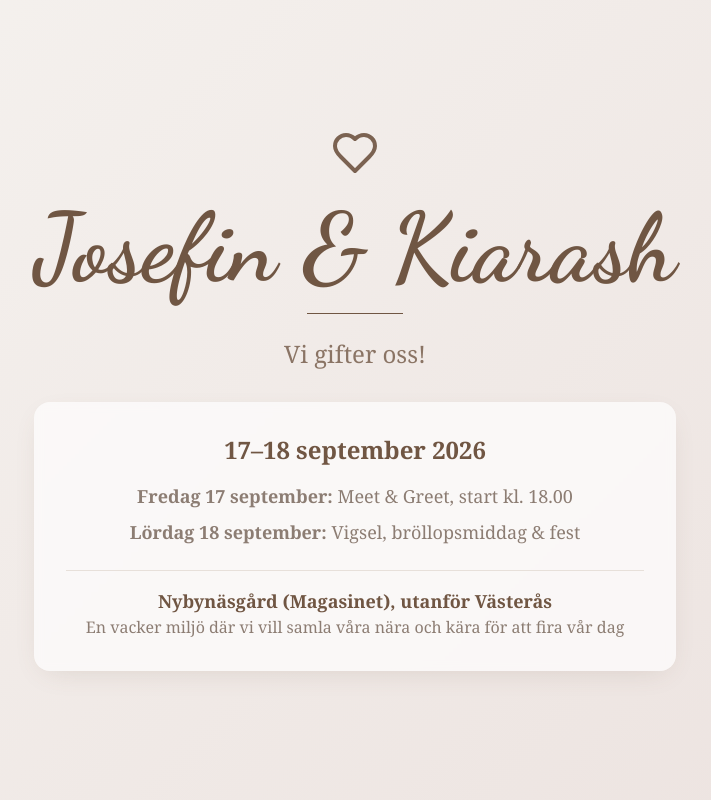
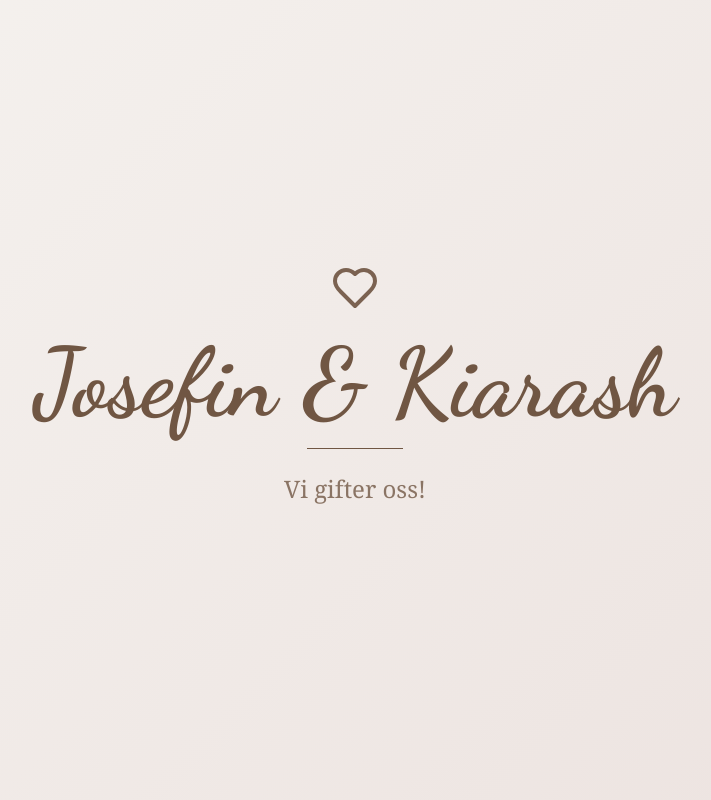
Before and after one commit to KiarashKiani/falk-kiani-celebrate, a React (Vite) app: page / in a window 1280 px wide. Shown: the top 800 px of the page, without its empty margins (285-996 px from the left). Built offline with nearby package versions, Linux system fonts and the light colour scheme.

Commit message:
Move details out of hero banner
Move the event details and location information out of the hero banner so that only the date is visible in the hero section.

```diff
--- a/src/components/WeddingHero.tsx
+++ b/src/components/WeddingHero.tsx
@@ -22,26 +22,6 @@ const WeddingHero = () => {
             Vi gifter oss!
           </p>
         </div>
-
-        <div className="bg-card/80 backdrop-blur-sm rounded-2xl p-8 shadow-elegant">
-          <h2 className="font-serif text-2xl font-semibold text-primary mb-4">
-            17–18 september 2026
-          </h2>
-          <p className="font-serif text-lg text-muted-foreground mb-2">
-            <span className="font-semibold">Fredag 17 september:</span> Meet & Greet, start kl. 18.00
-          </p>
-          <p className="font-serif text-lg text-muted-foreground mb-6">
-            <span className="font-semibold">Lördag 18 september:</span> Vigsel, bröllopsmiddag & fest
-          </p>
-          <div className="border-t border-border pt-4">
-            <p className="font-serif text-lg text-primary font-semibold">
-              Nybynäsgård (Magasinet), utanför Västerås
-            </p>
-            <p className="font-serif text-muted-foreground">
-              En vacker miljö där vi vill samla våra nära och kära för att fira vår dag
-            </p>
-          </div>
-        </div>
       </div>
     </section>
   );
```
